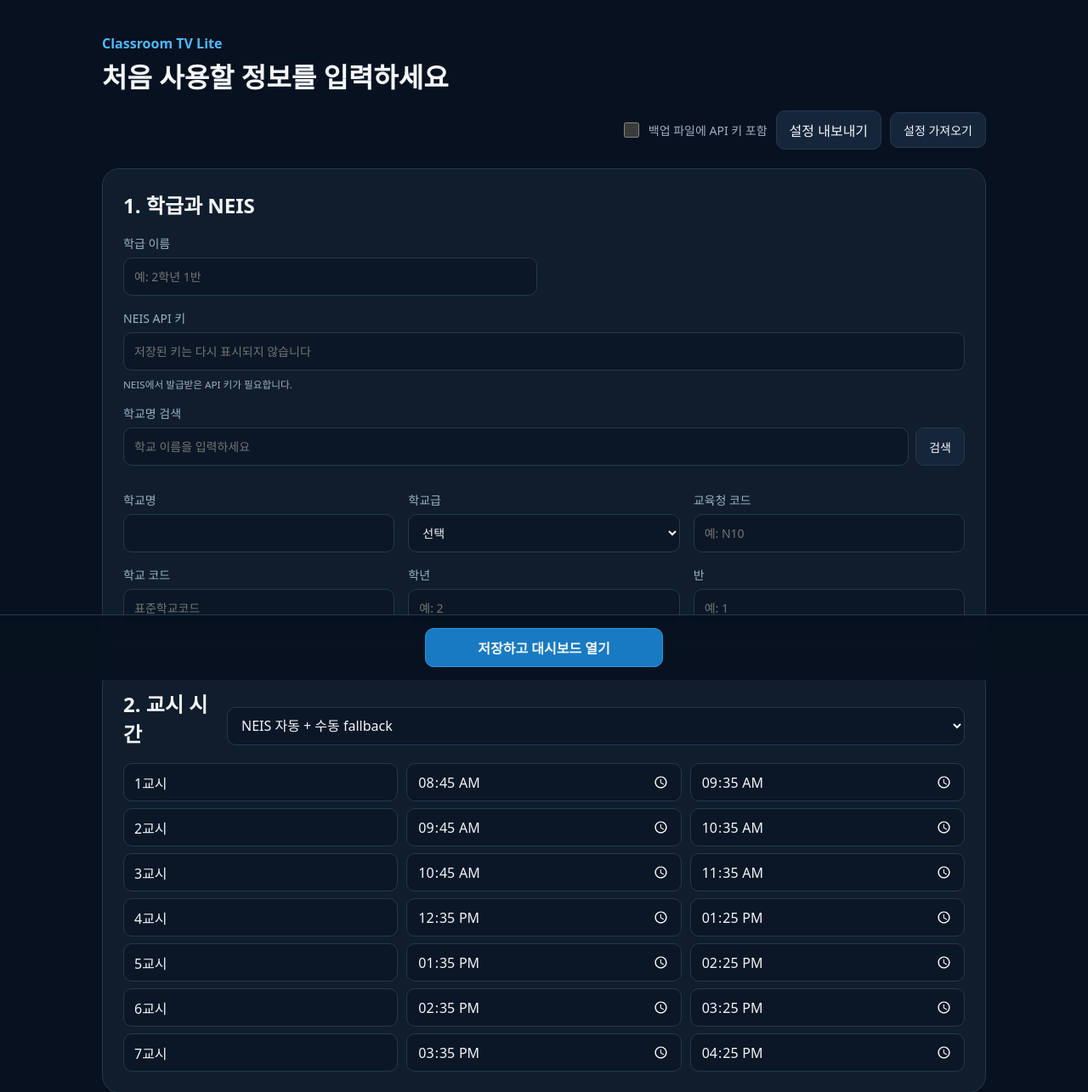
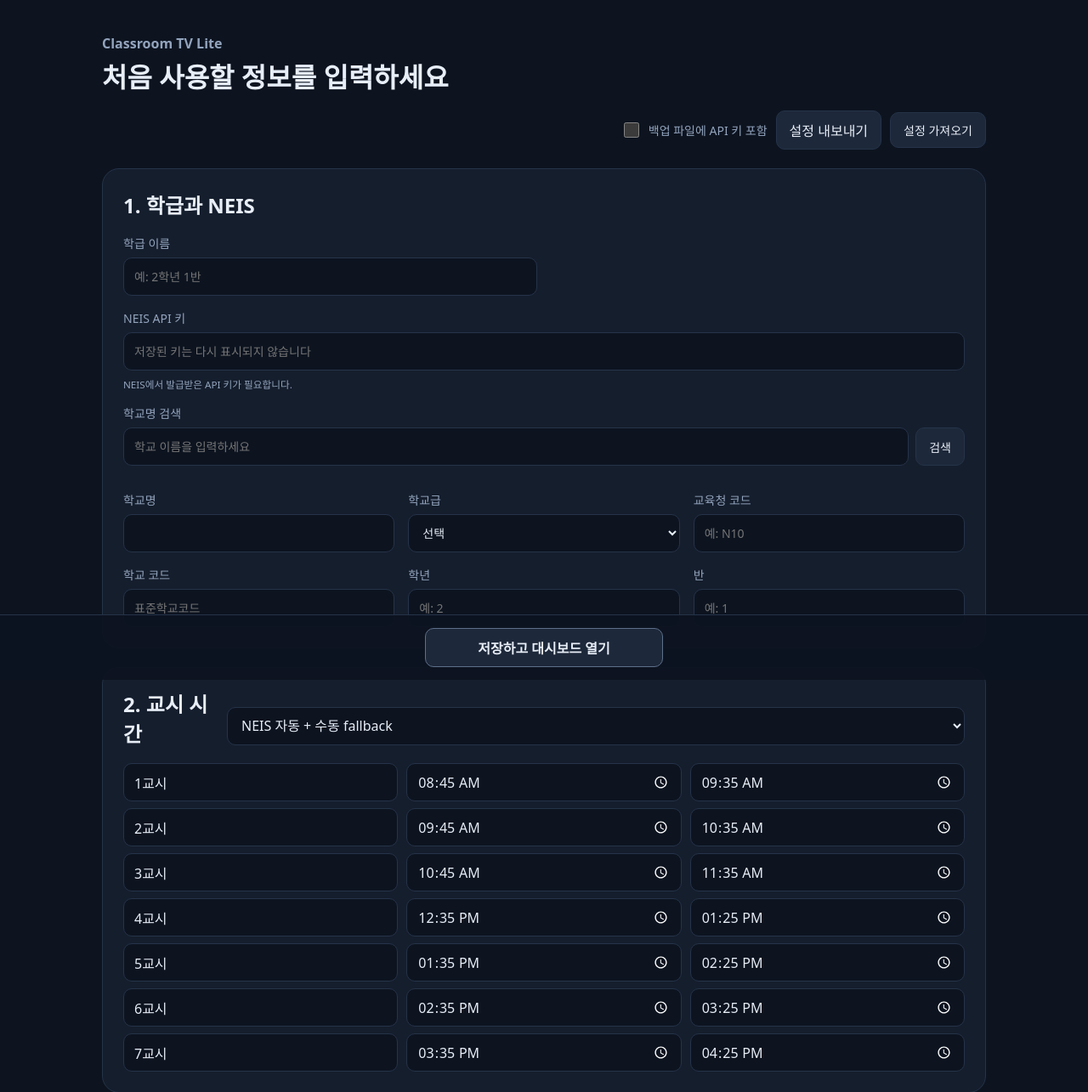
Before and after one commit to SKR6582/Classroom_Lite, a Flask app: page /setup in a window 1280 px wide. Shown: the top 1285 px of the page at 85% size. Run offline with Flask 3, Linux system fonts and the light colour scheme.

Commit message:
style: unify dashboard color system
Co-authored-by: Cursor <cursoragent@cursor.com>

```diff
--- a/static/css/app.css
+++ b/static/css/app.css
@@ -1,20 +1,19 @@
 :root {
   color-scheme: dark;
-  --bg: #07111f;
-  --panel: #101d2d;
-  --panel-2: #16263a;
-  --line: #26384d;
-  --text: #f4f7fb;
-  --muted: #9fb0c4;
-  --accent: #50b8ff;
-  --accent-2: #ffcf57;
-  --success: #65d49a;
-  --danger: #ff7c86;
+  --bg-base: #0d1420;
+  --surface-1: #151e2d;
+  --surface-2: #1d283a;
+  --border-subtle: #253349;
+  --text-primary: #e8eef7;
+  --text-secondary: #93a4bd;
+  --text-tertiary: #5d6f8a;
+  --accent: #f4c453;
+  --accent-dim: rgba(244, 196, 83, 0.14);
 }
 
 * { box-sizing: border-box; }
 [hidden] { display: none !important; }
-html, body { margin: 0; min-height: 100%; background: var(--bg); color: var(--text); }
+html, body { margin: 0; min-height: 100%; background: var(--bg-base); color: var(--text-primary); }
 body { font-family: system-ui, -apple-system, BlinkMacSystemFont, "Segoe UI", sans-serif; }
 button, input, select { font: inherit; }
 button, a { -webkit-tap-highlight-color: transparent; }
@@ -93,36 +90,36 @@ button, a { -webkit-tap-highlight-color: transparent; }
   align-items: center;
   gap: 7px;
   padding: 7px 11px;
-  background: var(--panel-2);
+  background: var(--surface-2);
   border: 1px solid transparent;
   border-radius: 17px;
   overflow: hidden;
 }
-.timetable-item.active { border-color: var(--accent-2); background: #283248; }
-.period-name { color: var(--muted); font-size: clamp(11px, .75vw, 13px); font-weight: 700; }
+.timetable-item.active { border-color: var(--accent); background: var(--accent-dim); }
+.period-name { color: var(--text-secondary); font-size: clamp(11px, .75vw, 13px); font-weight: 700; }
 .subject { font-size: clamp(13px, 1vw, 17px); font-weight: 800; overflow: hidden; text-overflow: ellipsis; white-space: nowrap; }
-.period-time { color: var(--text); text-align: right; font-variant-numeric: tabular-nums; font-size: clamp(10px, .72vw, 12px); font-weight: 700; }
-.progress { position: absolute; inset: auto 0 0; height: 3px; background: rgba(255,255,255,.07); }
-.progress > span { display: block; width: 0; height: 100%; background: var(--accent-2); }
+.period-time { color: var(--text-primary); text-align: right; font-variant-numeric: tabular-nums; font-size: clamp(10px, .72vw, 12px); font-weight: 700; }
+.progress { position: absolute; inset: auto 0 0; height: 3px; background: color-mix(in srgb, var(--text-primary) 7%, transparent); }
+.progress > span { display: block; width: 0; height: 100%; background: var(--accent); }
 
 .meal-panel {
   min-height: 330px;
-  background: linear-gradient(145deg, #10271f, #0c1f1a);
-  border-color: #1d4a39;
+  background: var(--surface-1);
+  border-color: var(--border-subtle);
 }
 .meal-list { display: grid; gap: clamp(10px, 1.3vh, 15px); padding: 5px 2px 10px; }
 .meal-list li { font-weight: 750; font-size: clamp(14px, 1.12vw, 18px); line-height: 1.28; }
-.meal-list li::before { content: "•"; color: var(--success); margin-right: .45em; }
-.meal-list li.muted { color: var(--muted); font-size: 13px; }
-.panel-message { color: var(--muted); font-size: 10px; }
-.muted { color: var(--muted); }
+.meal-list li::before { content: "•"; color: var(--text-secondary); margin-right: .45em; }
+.meal-list li.muted { color: var(--text-secondary); font-size: 13px; }
+.panel-message { color: var(--text-tertiary); font-size: 10px; }
+.muted { color: var(--text-secondary); }
 
 /* Settings */
 .settings-page { min-height: 100svh; }
 .settings-shell { width: min(100% - 32px, 1040px); margin: 0 auto; padding: 40px 0 110px; }
 .settings-header, .section-title-row, .header-actions { display: flex; align-items: center; justify-content: space-between; gap: 16px; }
 .settings-header h1 { margin: 4px 0 0; }
-.eyebrow { color: var(--accent); margin: 0; font-weight: 700; }
+.eyebrow { color: var(--text-secondary); margin: 0; font-weight: 700; }
 .settings-tools {
   margin-top: 18px; display: flex; align-items: center; justify-content: flex-end;
   gap: 10px; flex-wrap: wrap;
@@ -130,38 +127,40 @@ button, a { -webkit-tap-highlight-color: transparent; }
 .check-label { display: flex; grid-template-columns: none; align-items: center; gap: 8px; }
 .check-label input { width: 18px; min-height: 18px; }
 .file-button { cursor: pointer; }
-.form-card { margin-top: 22px; padding: 24px; background: var(--panel); border: 1px solid var(--line); border-radius: 20px; }
+.form-card { margin-top: 22px; padding: 24px; background: var(--surface-1); border: 1px solid var(--border-subtle); border-radius: 20px; }
 .form-card h2 { margin: 0 0 18px; }
 .form-grid { display: grid; grid-template-columns: 1fr 1fr; gap: 16px; }
 .form-grid .wide { grid-column: 1 / -1; }
 .form-grid.compact { margin-top: 18px; grid-template-columns: repeat(3, 1fr); }
-label { display: grid; gap: 7px; color: var(--muted); font-size: 14px; }
+label { display: grid; gap: 7px; color: var(--text-secondary); font-size: 14px; }
 input, select {
   width: 100%; min-height: 45px; padding: 9px 12px;
-  color: var(--text); background: #0b1726; border: 1px solid var(--line); border-radius: 10px;
+  color: var(--text-primary); background: var(--bg-base); border: 1px solid var(--border-subtle); border-radius: 10px;
 }
-input:focus, select:focus { outline: 2px solid var(--accent); outline-offset: 1px; }
+input:focus, select:focus { outline: 2px solid var(--text-secondary); outline-offset: 1px; }
 .inline-field { display: grid; grid-template-columns: 1fr auto; gap: 8px; }
 button, .primary-button, .secondary-button {
-  border: 1px solid var(--line); border-radius: 10px; padding: 10px 15px;
-  background: var(--panel-2); color: var(--text); text-decoration: none; cursor: pointer;
+  border: 1px solid var(--border-subtle); border-radius: 10px; padding: 10px 15px;
+  background: var(--surface-2); color: var(--text-primary); text-decoration: none; cursor: pointer;
 }
-.primary-button { background: #187ac0; border-color: #2c96df; font-weight: 700; }
+.primary-button { background: var(--surface-2); border-color: var(--text-tertiary); font-weight: 700; }
 .secondary-button { display: inline-flex; align-items: center; }
 .school-results { display: grid; gap: 8px; margin-top: 12px; }
 .school-result { text-align: left; display: grid; gap: 3px; }
-.school-result small { color: var(--muted); }
+.school-result small { color: var(--text-secondary); }
 .slots-editor { display: grid; gap: 8px; }
 .slot-row { display: grid; grid-template-columns: 1fr 1fr 1fr; gap: 10px; }
 .week-editor { overflow-x: auto; display: grid; grid-template-columns: 70px repeat(7, minmax(105px, 1fr)); gap: 7px; }
 .week-cell-label { display: flex; align-items: center; font-weight: 700; }
-.form-help { color: var(--muted); }
+.form-help { color: var(--text-secondary); }
 .override-editor { margin: 12px 0; display: grid; grid-template-columns: repeat(4, 1fr); gap: 8px; }
-.form-message { min-height: 24px; color: var(--danger); }
-.form-message.success { color: var(--success); }
+.form-message { min-height: 24px; color: var(--text-secondary); }
+.form-message.success { color: var(--text-primary); }
 .sticky-actions {
   position: fixed; inset: auto 0 0; padding: 15px;
-  display: flex; justify-content: center; background: rgba(7,17,31,.94); border-top: 1px solid var(--line);
+  display: flex; justify-content: center;
+  background: color-mix(in srgb, var(--bg-base) 94%, transparent);
+  border-top: 1px solid var(--border-subtle);
 }
 .sticky-actions button { min-width: 280px; }
 
--- a/templates/index.html
+++ b/templates/index.html
@@ -3,7 +3,7 @@
   <head>
     <meta charset="utf-8">
     <meta name="viewport" content="width=device-width,initial-scale=1,viewport-fit=cover">
-    <meta name="theme-color" content="#07111f">
+    <meta name="theme-color" content="#0d1420">
     <title>Classroom TV Lite</title>
     <link rel="manifest" href="/static/manifest.webmanifest">
     <link rel="icon" href="/static/icon.svg" type="image/svg+xml">
--- a/templates/setup.html
+++ b/templates/setup.html
@@ -3,7 +3,7 @@
   <head>
     <meta charset="utf-8">
     <meta name="viewport" content="width=device-width,initial-scale=1,viewport-fit=cover">
-    <meta name="theme-color" content="#07111f">
+    <meta name="theme-color" content="#0d1420">
     <title>{{ "초기 설정" if mode == "setup" else "설정" }} · Classroom TV Lite</title>
     <link rel="stylesheet" href="/static/css/app.css">
     <script>window.SETTINGS_MODE = {{ mode|tojson }};</script>
```
Also changed, not shown: other parts of static/css/app.css (+11 -13 lines), static/icon.svg, static/manifest.webmanifest.
